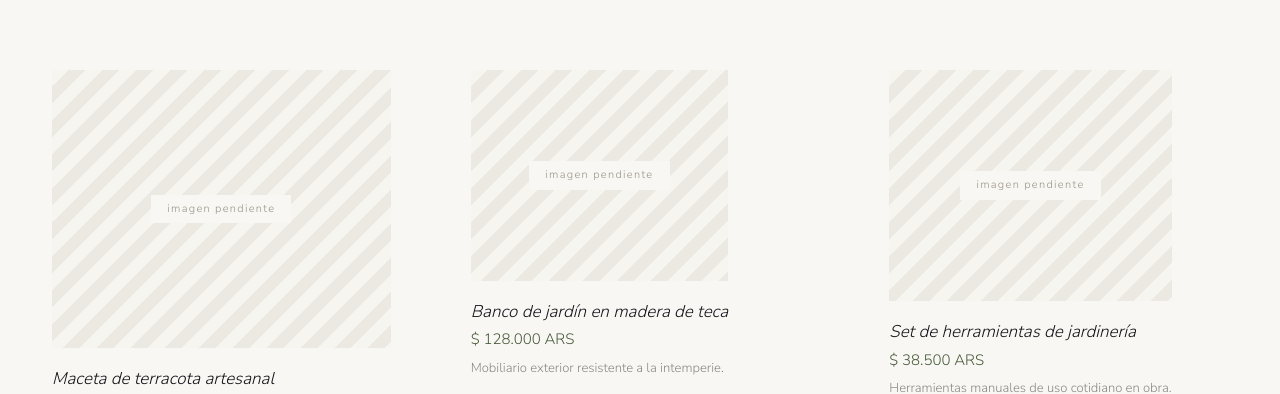
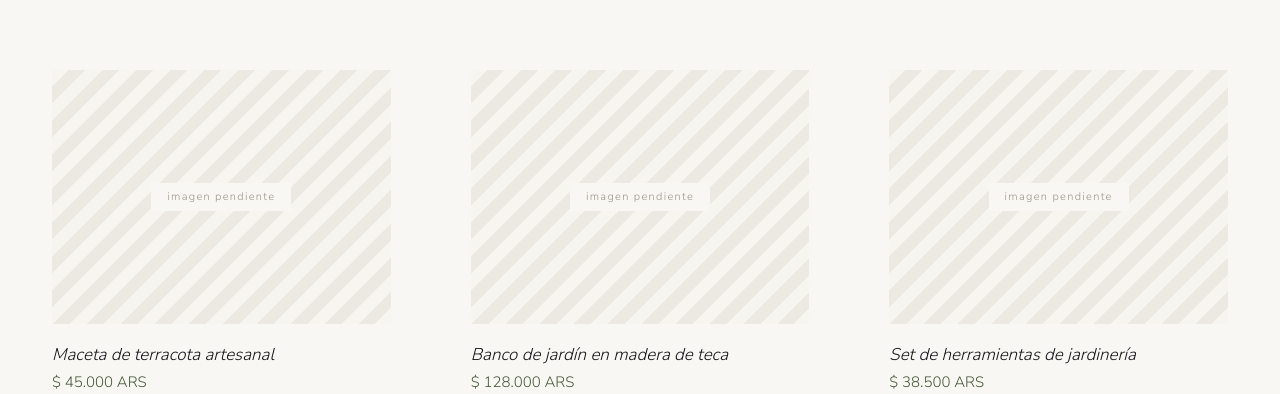
Before and after one commit to MatiasBaezaGraf/palma-paisajismo-v2, a Next.js app: page /productos in a window 1280 px wide. Shown: the part 444-838 px from the top of the page. Built offline with nearby package versions, Linux system fonts and the light colour scheme; no server answers; the database is empty.

Commit message:
Normalize product image frames

```diff
--- a/app/components/palma/products-screen.tsx
+++ b/app/components/palma/products-screen.tsx
@@ -47,11 +47,11 @@
 
       <section className="mx-auto grid max-w-[1440px] grid-cols-1 gap-x-20 gap-y-12 px-5 py-12 md:grid-cols-2 md:px-[52px] md:py-20 xl:grid-cols-3">
         {products.map((product, index) => (
-          <Reveal key={product.slug} delay={Math.min(index, 5) * 90}>
+          <Reveal key={product.slug} className="w-full" delay={Math.min(index, 5) * 90}>
             <button
               type="button"
               onClick={() => setSelectedProduct(product)}
-              className="group grid min-w-0 gap-5 text-left focus:outline-none focus-visible:ring-2 focus-visible:ring-[#4a6038]/35"
+              className="group grid w-full min-w-0 gap-5 text-left focus:outline-none focus-visible:ring-2 focus-visible:ring-[#4a6038]/35"
             >
               <ProductVisual product={product} />
               <span className="grid min-w-0 gap-2">
@@ -91,7 +91,7 @@
       }}
     >
       <div className="mx-auto grid min-h-[calc(100vh-40px)] w-full max-w-[1240px] animate-[fadeUp_0.42s_0.06s_ease-out_both] bg-[#f9f7f4] motion-reduce:animate-none md:min-h-[min(86vh,866px)] md:grid-cols-[1fr_1fr]">
-        <div className="relative min-h-[320px] md:min-h-0">
+        <div className="relative md:min-h-0">
           <ProductVisual product={product} large />
         </div>
 
@@ -136,7 +136,7 @@
 }
 
 function ProductVisual({ product, large = false }: { product: Product; large?: boolean }) {
-  const sizeClass = large ? "h-full min-h-[320px]" : "aspect-[1.22/1]";
+  const sizeClass = large ? "aspect-[4/3] w-full md:h-full md:min-h-[520px]" : "aspect-[4/3] w-full";
 
   if (product.image) {
     return (
@@ -154,7 +154,7 @@
 
   return (
     <span
-      className={`flex items-center justify-center bg-[#f3f1eb] ${sizeClass}`}
+      className={`flex items-center justify-center overflow-hidden bg-[#f3f1eb] ${sizeClass}`}
       style={{
         backgroundImage:
           "repeating-linear-gradient(135deg, #f7f5ef 0 12px, #ece9e2 12px 24px)",
```
